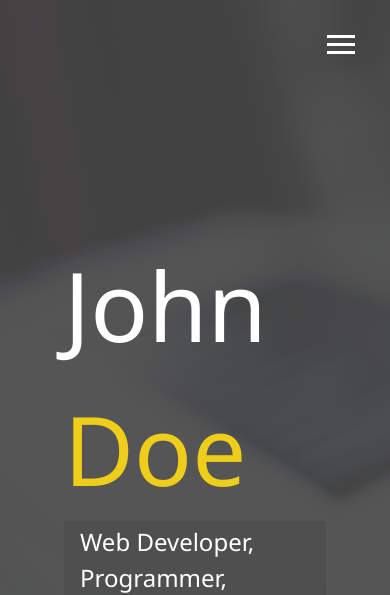
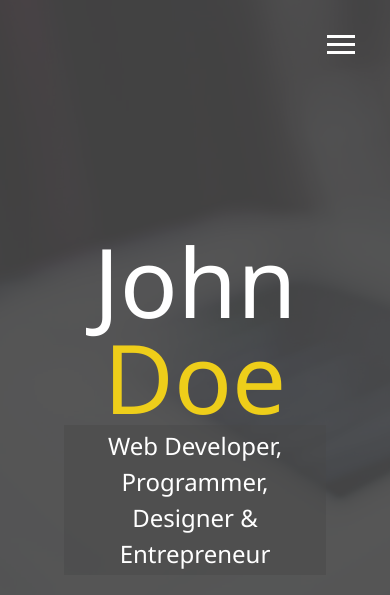
Before and after one commit to jennivaris/modern_portfolio, a website: page dist/index.html in a window 390 px wide. Shown: the top 595 px of the page. Drawn offline with Linux system fonts and the light colour scheme; files whose address does not match are found by name.

Commit message:
Added media queries and made menu overlay responsive

```diff
--- a/scss/_config.scss
+++ b/scss/_config.scss
@@ -30,3 +30,25 @@ $background-opacity:0.9;
         }
     }
 }
+
+//Media Query Mixins
+@mixin mediaSm{
+    @media screen and(max-width: 500px){
+        @content;
+    }
+}
+@mixin mediaMd{
+    @media screen and(max-width: 768px){
+        @content;
+    }
+}
+@mixin mediaLg{
+    @media screen and(min-width: 769px)and (max-width:1170){
+        @content;
+    }
+}
+@mixin mediaXl{
+    @media screen and(min-width: 1171px){
+        @content;
+    }
+}
--- /dev/null
+++ b/scss/_mobile.scss
@@ -0,0 +1,53 @@
+//Widescreens
+@include mediaXl{
+
+}
+//Desktops and Laptops
+@include mediaLg{
+
+//Tablets and Small Laptops
+}
+@include mediaMd{
+    main{
+        align-items: center;
+        text-align: center;
+
+        .lg-heading{
+            line-height:1;
+            margin-bottom:1 rem;
+        }
+    }
+
+    ul.menu-nav,div.menu-branding{
+        float:none;
+        width:100%;
+        min-height:0;
+
+        &.show{
+            transform: translate3d(0,0,0);
+        }
+    }
+
+    .menu-nav{
+        height:75vh;
+        transform: translate3d(-100%,0,0);
+    }
+
+    .menu-branding{
+        height:25vh;
+        transform: translate3d(100%,0,0);
+
+        .portrait{
+            background:url('../dist/img/portrait_small.jpg');
+            width:150px;
+            height:150px;
+        }
+    }
+
+//Smartphones
+}
+@include mediaSm{
+    main#home h1 {
+        margin-top:10vh;
+    }
+}
--- a/scss/main.scss
+++ b/scss/main.scss
@@ -1,6 +1,7 @@
 
 @import 'config';
 @import 'menu';
+@import 'mobile';
 
 *{
     box-sizing: border-box;
```
Also changed, not shown: dist/css/main.css.
